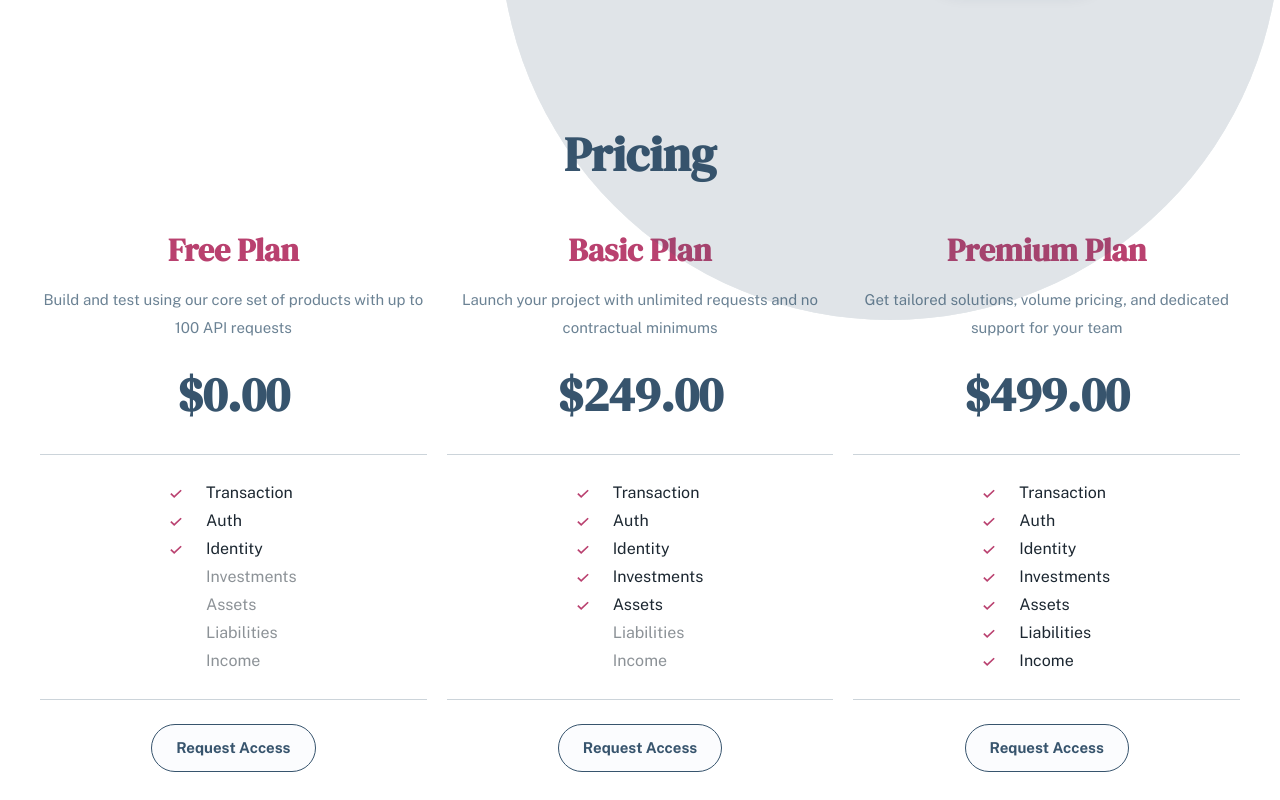
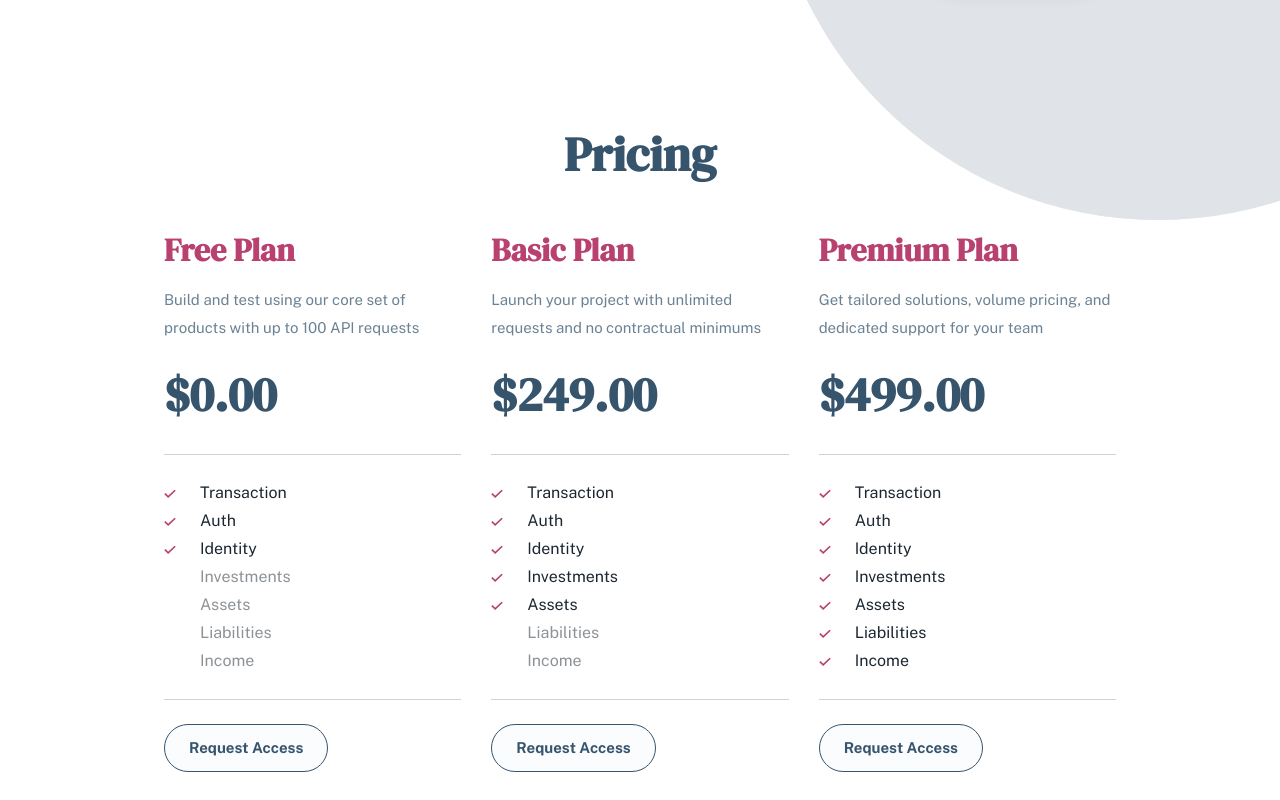
Before and after one commit to thorrellt/PayAPI, a React (Vite) app: page /PayAPI/pricing in a window 1280 px wide. Shown: the top 800 px of the page. Built offline with nearby package versions, Linux system fonts and the light colour scheme.

Commit message:
add desktop pricing layout

```diff
--- a/src/styles/App.css
+++ b/src/styles/App.css
@@ -31,4 +31,10 @@
 /********
    DESKTOP
   ********/
-@media (min-width: 992px) {}
+@media (min-width: 992px) {
+    .App > .bgCircle-container {
+        left: 60vw;
+        top: -560px;
+    }
+
+}
--- a/src/styles/Pricing.css
+++ b/src/styles/Pricing.css
@@ -110,14 +110,24 @@
     .Pricing .packages .price {
         font-size: 3rem;
     }
-    .Pricing .packages .package .price,
-    .Pricing .packages .package .divider {
-        flex-shrink: 1;
-        flex-grow: 1;
-    }
 }
 
 /********
   DESKTOP
  ********/
-@media (min-width: 992px) {}
+@media (min-width: 992px) {
+    .Pricing h1,
+    .Pricing .packages .package h4,
+    .Pricing .package .description {
+        text-align: left;
+    }
+    .Pricing .packages {
+        margin-inline: 10.25rem;
+        gap: 1.875rem;
+    }
+
+    .Pricing .packages .package {
+        justify-content: flex-start;
+    }
+
+}
```
